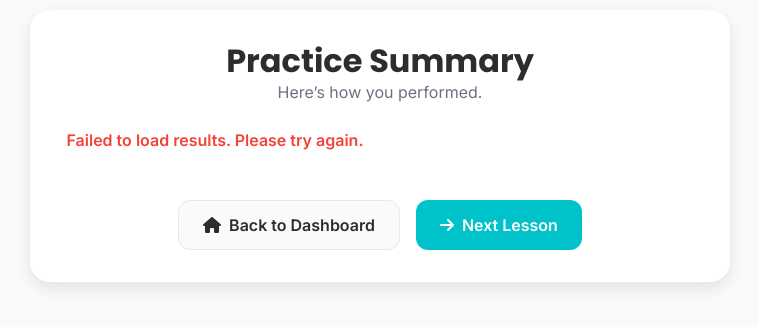
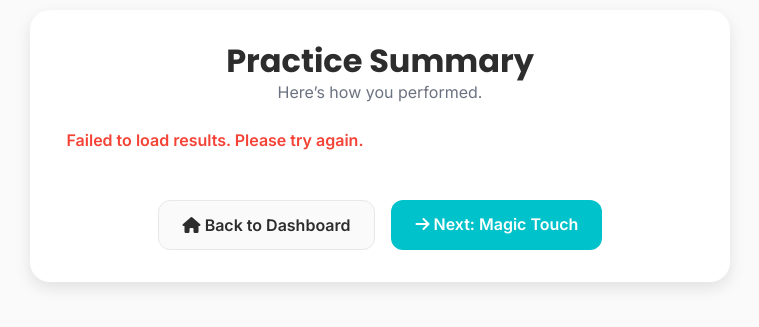
Before and after one commit to AnangAyman/Signlingo_V2, a Flask app: page /result-summary in a window 1280 px wide. Shown: the part 254-581 px from the top of the page, without its empty margins (260-1019 px from the left). Run offline with Flask 3, Linux system fonts and the light colour scheme; the visitor is signed in with stand-in values (Sample User, id 1); data that the repository does not hold is empty.

Commit message:
made changes to the result summary to accomodate

```diff
--- a/templates/result_summary.html
+++ b/templates/result_summary.html
@@ -1,24 +1,27 @@
 <!DOCTYPE html>
 <html lang="en">
+
 <head>
     <meta charset="UTF-8">
     <meta name="viewport" content="width=device-width, initial-scale=1.0">
     <title>SignQuest - Result Summary</title>
     <link href="https://cdn.jsdelivr.net/npm/bootstrap@5.3.0/dist/css/bootstrap.min.css" rel="stylesheet">
     <link rel="stylesheet" href="https://cdnjs.cloudflare.com/ajax/libs/font-awesome/6.4.0/css/all.min.css">
-    <link href="https://fonts.googleapis.com/css2?family=Poppins:wght@400;600;700&family=Inter:wght@400;500;600&display=swap" rel="stylesheet">
+    <link
+        href="https://fonts.googleapis.com/css2?family=Poppins:wght@400;600;700&family=Inter:wght@400;500;600&display=swap"
+        rel="stylesheet">
     <link rel="stylesheet" href="{{ url_for('static', filename='css/global_style.css') }}">
     <link rel="stylesheet" href="{{ url_for('static', filename='css/result_summary.css') }}">
 </head>
+
 <body>
 
-    <button class="back-button" onclick="window.location.href='{{ url_for('auth.dashboard') }}'">
+    <a href="{{ url_for('auth.dashboard') }}" class="back-button" style="text-decoration: none; display: flex;">
         <svg width="24" height="24" viewBox="0 0 24 24" fill="none">
-            <path d="M19 12H5M5 12L12 19M5 12L12 5"
-                  stroke="currentColor" stroke-width="2"
-                  stroke-linecap="round" stroke-linejoin="round"/>
+            <path d="M19 12H5M5 12L12 19M5 12L12 5" stroke="currentColor" stroke-width="2" stroke-linecap="round"
+                stroke-linejoin="round" />
         </svg>
-    </button>
+    </a>
 
     <div class="summary-wrapper">
         <div class="summary-card">
@@ -30,16 +33,19 @@
             </div>
 
             <div class="actions">
-                <button onclick="window.location.href='{{ url_for('auth.dashboard') }}'" class="dashboard-btn">
+                <a href="{{ url_for('auth.dashboard') }}" class="dashboard-btn"
+                    style="text-decoration: none; display: inline-block; text-align: center;">
                     <i class="fa-solid fa-house"></i> Back to Dashboard
-                </button>
-                <button onclick="window.location.href='{{ url_for('auth.dashboard') }}'" class="retry-btn">
-                    <i class="fa-solid fa-arrow-right"></i> Next Lesson
-                </button>
+                </a>
+                <a href="{{ url_for('auth.magic_touch') }}" class="retry-btn"
+                    style="text-decoration: none; display: inline-block; text-align: center;">
+                    <i class="fa-solid fa-arrow-right"></i> Next: Magic Touch
+                </a>
             </div>
         </div>
     </div>
 
     <script src="{{ url_for('static', filename='js/result_logic.js') }}"></script>
 </body>
+
 </html>
```
